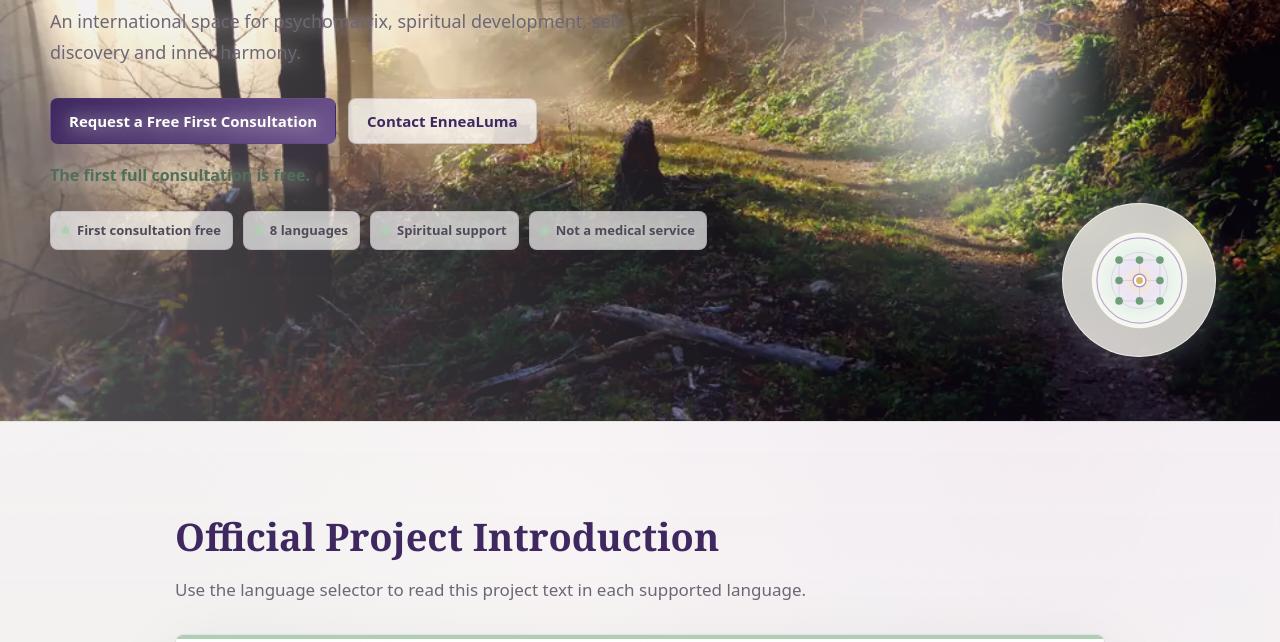
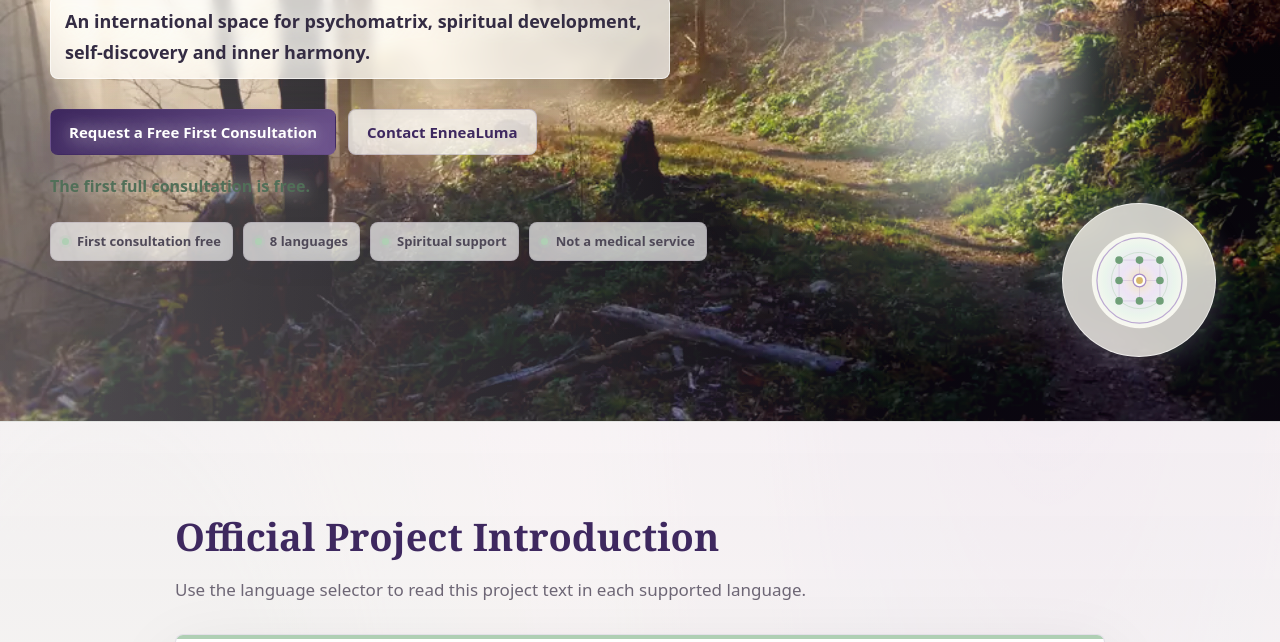
Before and after one commit to jytsma-wq/EnneaLuma, a website: page index.html in a window 1280 px wide. Shown: the part 458-1100 px from the top of the page. Drawn offline with Linux system fonts and the light colour scheme.

Commit message:
Improve hero intro readability

```diff
--- a/index.html
+++ b/index.html
@@ -19,7 +19,7 @@
   <meta name="theme-color" content="#FBF8F1">
   <link rel="icon" href="assets/img/ennealuma-symbol.svg" type="image/svg+xml">
   <link rel="preload" href="assets/img/hero-light-path.webp" as="image" type="image/webp">
-  <link rel="stylesheet" href="styles.css?v=20260611-8">
+  <link rel="stylesheet" href="styles.css?v=20260611-9">
 </head>
 <body>
   <a class="skip-link" href="#main">Skip to content</a>
--- a/styles.css
+++ b/styles.css
@@ -444,6 +444,14 @@ h3 {
 .hero-lede {
   max-width: 620px;
   margin-block-end: 30px;
+  padding: 10px 14px;
+  border: 1px solid rgba(255, 255, 255, 0.62);
+  border-radius: var(--radius);
+  background: rgba(255, 253, 247, 0.76);
+  box-shadow: 0 14px 34px rgba(47, 42, 53, 0.12);
+  color: #342c43;
+  font-weight: 650;
+  backdrop-filter: blur(6px);
 }
 
 .hero-actions,
```
